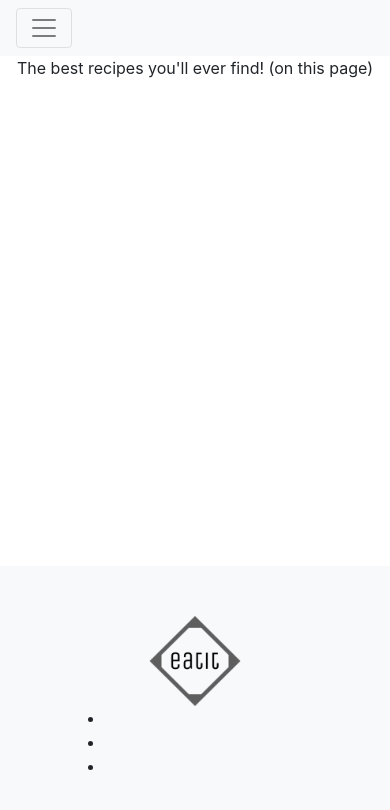
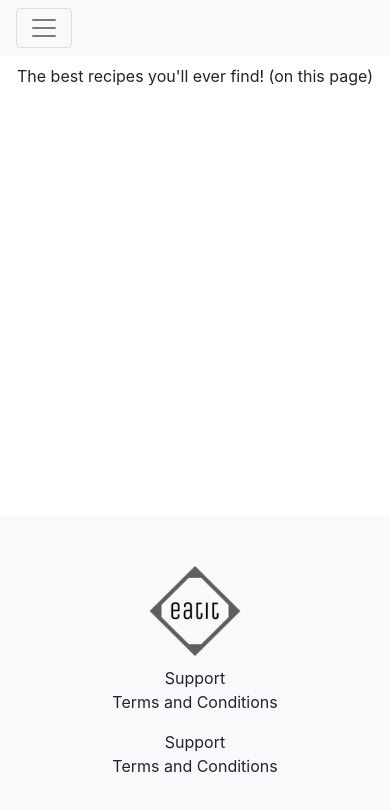
Before and after one commit to eintorwdo/eatit, a React (Create React App) app: page / in a window 390 px wide. Shown: the top 810 px of the page. Built offline with nearby package versions, Linux system fonts and the light colour scheme.

Commit message:
footer v2

```diff
--- a/src/App.css
+++ b/src/App.css
@@ -77,6 +77,7 @@
 
 #listCol{
   margin: 0 auto;
+  flex: 1 0 auto;
 }
 
 #paginationNav{
@@ -86,6 +87,7 @@
 
 #homeBody{
   margin: 0 auto;
+  flex: 1 0 auto;
 }
 
 #homeText{
@@ -124,20 +126,34 @@
 
 .footer {
   background-color: #f8f9fa;
-  position: absolute;
+  /* position: absolute; */
   bottom: 0;
   padding: 50px;
   width: 100%;
 }
 
+#root {
+  display: flex;
+  flex-direction: column;
+  height: 100%;
+}
 
-/* html, body{
+html, body{
   height: 100%;
-} */
+}
 
 .footer-list {
-  /* list-style: none; */
+  list-style: none;
   text-decoration: none;
+  /* color: #212529; */
+}
+
+.footer-list a {
+  color: #212529;
+}
+
+.recipeContent {
+  flex: 1 0 auto;
 }
 
 @keyframes spin {
@@ -160,3 +176,18 @@
     border-right-width: 1px;
   }
 }
+
+@media screen and (max-width: 767px){
+
+  .footer-list {
+    padding: 0;
+  }
+
+  .footer-list li {
+    text-align: center;
+  }
+
+  .logoWrapper {
+    margin-bottom: 10px;
+  }
+}
--- a/src/Footer.js
+++ b/src/Footer.js
@@ -1,5 +1,5 @@
 import React from 'react';
-
+import {Link} from 'react-router-dom'
 class Footer extends React.Component{
     constructor(props){
         super(props);
@@ -8,19 +8,25 @@ class Footer extends React.Component{
         return(
             <footer className='footer'>
                 <div className='row'>
-                    <div className='col-md-6' style={{display: 'flex', justifyContent: 'center'}}>
+                    <div className='col-md-6 logoWrapper' style={{display: 'flex', justifyContent: 'center'}}>
                         <img src='./logo.png' style={{height: '90px', width: 'auto'}}></img>
                     </div>
                     <div className='col-md-6'>
-                        <div className='col-md-6'>
+                        <div className='row'>
+                        <div className='col-sm-6'>
                             <ul className='footer-list'>
-                                <li></li>
-                                <li></li>
-                                <li></li>
+                                <li><Link to='#'>Support</Link></li>
+                                <li><Link to='#'>Terms and Conditions</Link></li>
+                                <li><Link to='#'></Link></li>
                             </ul>
                         </div>
-                        <div className='col-md-6'>
-
+                        <div className='col-sm-6'>
+                            <ul className='footer-list'>
+                                <li><Link to='#'>Support</Link></li>
+                                <li><Link to='#'>Terms and Conditions</Link></li>
+                                <li><Link to='#'></Link></li>
+                            </ul>
+                        </div>
                         </div>
                     </div>
                 </div>
--- a/src/Home.js
+++ b/src/Home.js
@@ -7,9 +7,9 @@ class Home extends React.Component{
 
     render(){
         return(
-            // <div className="col-md-4 mt-2" id='homeBody'>
+            <div className="col-md-4 mt-2" id='homeBody'>
                 <p id='homeText'>The best recipes you'll ever find! (on this page)</p>
-            // </div>
+            </div>
         );
     }
 }
--- a/src/Recipe.js
+++ b/src/Recipe.js
@@ -84,7 +84,7 @@ class Recipe extends React.Component{
         );
 
         return(
-            <div className='row' style={{marginTop: '20px'}}>
+            <div className='row recipeContent' style={{marginTop: '20px'}}>
                 {ingredientList}
                 {photoInstructions}
             </div>
```
